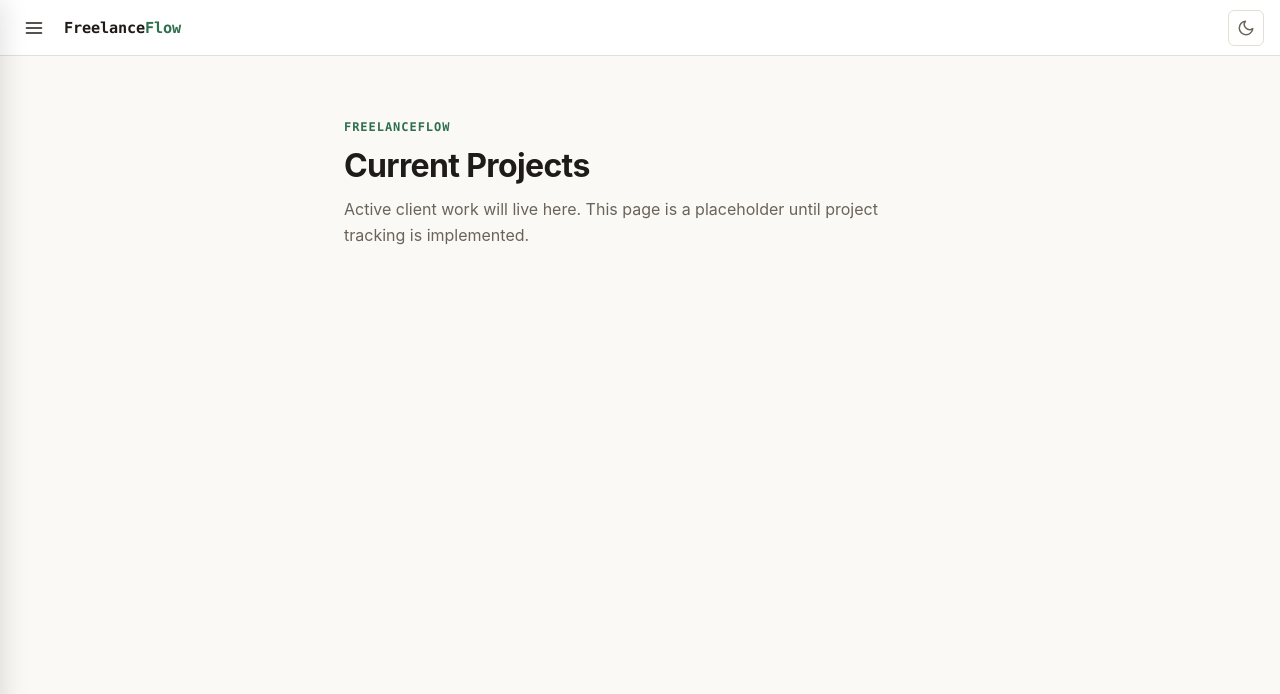
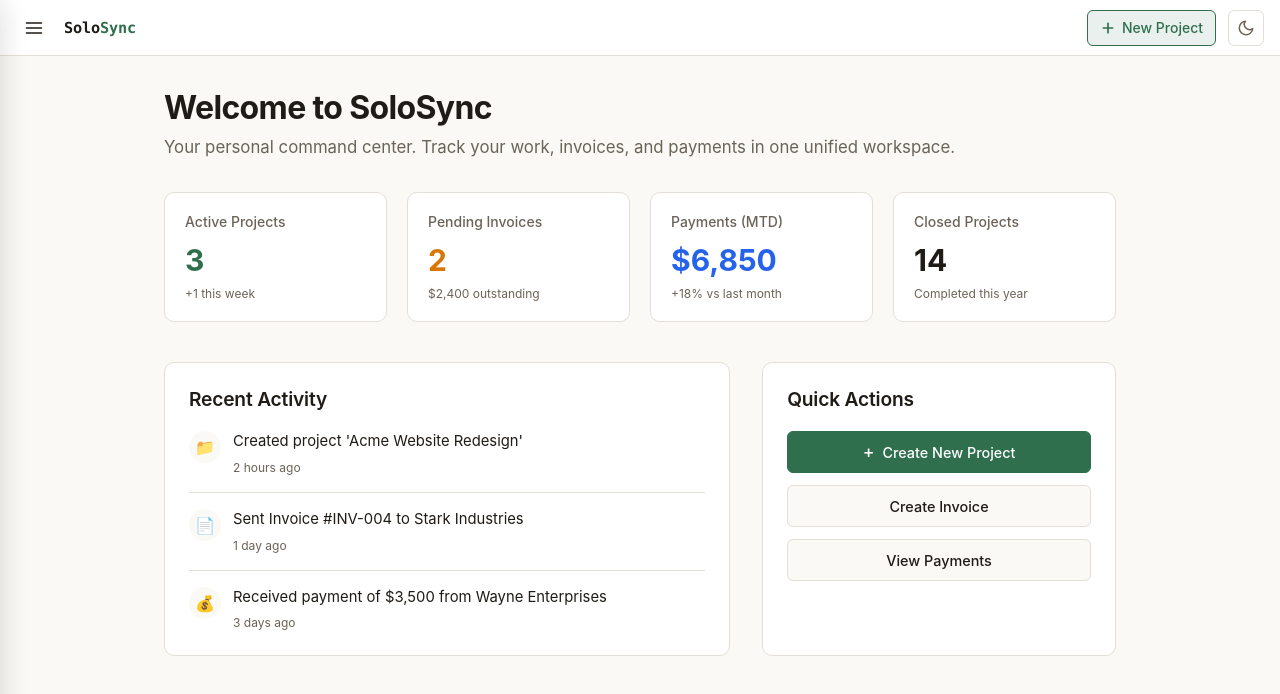
Before and after one commit to Rucha0901/SoloSync, a React (Vite) app in the folder frontend/: page / in a window 1280 px wide. Before the commit this address led to /current-projects. Shown: the top 694 px of the page. Built offline with nearby package versions, Linux system fonts and the light colour scheme.

Commit message:
Rebrand project to SoloSync, add Home dashboard, and add New Project button

```diff
--- a/frontend/index.html
+++ b/frontend/index.html
@@ -4,7 +4,7 @@
     <meta charset="UTF-8" />
     <meta name="viewport" content="width=device-width, initial-scale=1.0" />
     <meta name="color-scheme" content="light dark" />
-    <title>FreelanceFlow</title>
+    <title>SoloSync</title>
   </head>
   <body>
     <div id="root"></div>
--- a/frontend/src/App.jsx
+++ b/frontend/src/App.jsx
@@ -1,7 +1,8 @@
 import { useState } from "react";
-import { Navigate, Route, Routes } from "react-router-dom";
+import { Route, Routes } from "react-router-dom";
 import Navbar from "./components/Navbar/Navbar";
 import Sidebar from "./components/Sidebar/Sidebar";
+import Home from "./pages/Home";
 import CurrentProjects from "./pages/CurrentProjects";
 import ClosedProjects from "./pages/ClosedProjects";
 import Payments from "./pages/Payments";
@@ -18,7 +19,7 @@ export default function App() {
 
       <main className="app__content">
         <Routes>
-          <Route path="/" element={<Navigate to="/current-projects" replace />} />
+          <Route path="/" element={<Home />} />
           <Route path="/current-projects" element={<CurrentProjects />} />
           <Route path="/closed-projects" element={<ClosedProjects />} />
           <Route path="/payments" element={<Payments />} />
--- a/frontend/src/components/Navbar/Navbar.css
+++ b/frontend/src/components/Navbar/Navbar.css
@@ -49,3 +49,48 @@
 .navbar__spacer {
   flex: 1;
 }
+
+.navbar__new-project-button {
+  display: inline-flex;
+  align-items: center;
+  justify-content: center;
+  gap: 6px;
+  height: 36px;
+  padding: 0 12px;
+  border-radius: var(--radius-sm);
+  border: 1px solid var(--accent);
+  background-color: var(--accent-soft);
+  color: var(--accent);
+  font-weight: 500;
+  font-size: 0.875rem;
+  transition: background-color var(--transition-fast), border-color var(--transition-fast), transform var(--transition-fast);
+}
+
+.navbar__new-project-button:hover {
+  background-color: var(--accent);
+  color: var(--bg-secondary);
+  border-color: var(--accent-hover);
+}
+
+.navbar__new-project-button:active {
+  transform: scale(0.98);
+}
+
+.navbar__new-project-button:focus-visible {
+  outline: 2px solid var(--accent);
+  outline-offset: 2px;
+}
+
+.navbar__new-project-button-icon {
+  flex-shrink: 0;
+}
+
+@media (max-width: 576px) {
+  .navbar__new-project-button-text {
+    display: none;
+  }
+  .navbar__new-project-button {
+    width: 36px;
+    padding: 0;
+  }
+}
--- a/frontend/src/components/Navbar/Navbar.jsx
+++ b/frontend/src/components/Navbar/Navbar.jsx
@@ -27,10 +27,33 @@ export default function Navbar({ onMenuClick }) {
       </button>
 
       <span className="navbar__brand">
-        Freelance<span className="navbar__brand-accent">Flow</span>
+        Solo<span className="navbar__brand-accent">Sync</span>
       </span>
 
       <div className="navbar__spacer" />
+
+      <button
+        type="button"
+        className="navbar__new-project-button"
+        onClick={() => alert("New project creation will be implemented in the next phase.")}
+        aria-label="Create new project"
+      >
+        <svg
+          width="16"
+          height="16"
+          viewBox="0 0 24 24"
+          fill="none"
+          stroke="currentColor"
+          strokeWidth="2.5"
+          strokeLinecap="round"
+          strokeLinejoin="round"
+          className="navbar__new-project-button-icon"
+        >
+          <line x1="12" y1="5" x2="12" y2="19" />
+          <line x1="5" y1="12" x2="19" y2="12" />
+        </svg>
+        <span className="navbar__new-project-button-text">New Project</span>
+      </button>
 
       <ThemeToggle />
     </header>
--- a/frontend/src/components/PlaceholderPage/PlaceholderPage.jsx
+++ b/frontend/src/components/PlaceholderPage/PlaceholderPage.jsx
@@ -3,7 +3,7 @@ import "./PlaceholderPage.css";
 export default function PlaceholderPage({ title, description }) {
   return (
     <section className="placeholder-page">
-      <span className="placeholder-page__eyebrow">FreelanceFlow</span>
+      <span className="placeholder-page__eyebrow">SoloSync</span>
       <h1 className="placeholder-page__title">{title}</h1>
       <p className="placeholder-page__description">{description}</p>
     </section>
--- a/frontend/src/components/Sidebar/Sidebar.jsx
+++ b/frontend/src/components/Sidebar/Sidebar.jsx
@@ -3,6 +3,7 @@ import { NavLink } from "react-router-dom";
 import "./Sidebar.css";
 
 const NAV_ITEMS = [
+  { label: "Home", path: "/" },
   { label: "Current Projects", path: "/current-projects" },
   { label: "Closed Projects", path: "/closed-projects" },
   { label: "Payments", path: "/payments" },
@@ -70,6 +71,7 @@ export default function Sidebar({ isOpen, onClose }) {
               <NavLink
                 to={item.path}
                 onClick={onClose}
+                end={item.path === "/"}
                 className={({ isActive }) =>
                   `sidebar__link ${isActive ? "sidebar__link--active" : ""}`
                 }
--- a/frontend/src/context/ThemeContext.jsx
+++ b/frontend/src/context/ThemeContext.jsx
@@ -1,6 +1,6 @@
 import { createContext, useContext, useEffect, useState } from "react";
 
-const STORAGE_KEY = "freelanceflow-theme";
+const STORAGE_KEY = "solosync-theme";
 const ThemeContext = createContext(undefined);
 
 function getInitialTheme() {
--- /dev/null
+++ b/frontend/src/pages/Home.css
@@ -0,0 +1,216 @@
+.home-dashboard {
+  max-width: 1000px;
+  margin: 0 auto;
+  padding: 32px 24px;
+  animation: fadeIn 0.4s ease-out;
+}
+
+@keyframes fadeIn {
+  from {
+    opacity: 0;
+    transform: translateY(10px);
+  }
+  to {
+    opacity: 1;
+    transform: translateY(0);
+  }
+}
+
+.home-dashboard__header {
+  margin-bottom: 32px;
+}
+
+.home-dashboard__title {
+  font-size: 2rem;
+  font-weight: 700;
+  color: var(--text-primary);
+  margin: 0 0 8px 0;
+  letter-spacing: -0.02em;
+}
+
+.home-dashboard__subtitle {
+  font-size: 1.05rem;
+  color: var(--text-secondary);
+  margin: 0;
+  line-height: 1.5;
+}
+
+.home-dashboard__stats {
+  display: grid;
+  grid-template-columns: repeat(auto-fit, minmax(220px, 1fr));
+  gap: 20px;
+  margin-bottom: 40px;
+}
+
+.home-dashboard__card {
+  background-color: var(--bg-secondary);
+  border: 1px solid var(--border-color);
+  border-radius: var(--radius-md);
+  padding: 20px;
+  display: flex;
+  flex-direction: column;
+  transition: border-color var(--transition-fast), transform var(--transition-fast), box-shadow var(--transition-fast);
+}
+
+.home-dashboard__card:hover {
+  border-color: var(--accent);
+  transform: translateY(-2px);
+  box-shadow: 0 4px 20px var(--shadow-color);
+}
+
+.home-dashboard__card-label {
+  font-size: 0.875rem;
+  font-weight: 500;
+  color: var(--text-secondary);
+  margin-bottom: 12px;
+}
+
+.home-dashboard__card-value-container {
+  margin-bottom: 8px;
+}
+
+.home-dashboard__card-value {
+  font-size: 1.875rem;
+  font-weight: 700;
+  color: var(--text-primary);
+}
+
+.home-dashboard__card-value--success {
+  color: var(--accent);
+}
+
+.home-dashboard__card-value--warning {
+  color: #d97706; /* Nice amber */
+}
+
+:root[data-theme="dark"] .home-dashboard__card-value--warning {
+  color: #fbbf24;
+}
+
+.home-dashboard__card-value--info {
+  color: #2563eb; /* Nice blue */
+}
+
+:root[data-theme="dark"] .home-dashboard__card-value--info {
+  color: #60a5fa;
+}
+
+.home-dashboard__card-change {
+  font-size: 0.75rem;
+  color: var(--text-secondary);
+}
+
+.home-dashboard__content {
+  display: grid;
+  grid-template-columns: 1.6fr 1fr;
+  gap: 32px;
+}
+
+@media (max-width: 768px) {
+  .home-dashboard__content {
+    grid-template-columns: 1fr;
+  }
+}
+
+.home-dashboard__section {
+  background-color: var(--bg-secondary);
+  border: 1px solid var(--border-color);
+  border-radius: var(--radius-md);
+  padding: 24px;
+}
+
+.home-dashboard__section-title {
+  font-size: 1.2rem;
+  font-weight: 600;
+  color: var(--text-primary);
+  margin: 0 0 20px 0;
+  letter-spacing: -0.01em;
+}
+
+.home-dashboard__activity-list {
+  display: flex;
+  flex-direction: column;
+  gap: 16px;
+}
+
+.home-dashboard__activity-item {
+  display: flex;
+  gap: 12px;
+  align-items: flex-start;
+  padding-bottom: 16px;
+  border-bottom: 1px solid var(--border-color);
+}
+
+.home-dashboard__activity-item:last-child {
+  padding-bottom: 0;
+  border-bottom: none;
+}
+
+.home-dashboard__activity-icon {
+  display: flex;
+  align-items: center;
+  justify-content: center;
+  width: 32px;
+  height: 32px;
+  border-radius: 50%;
+  background-color: var(--bg-primary);
+  font-size: 1rem;
+}
+
+.home-dashboard__activity-details {
+  flex: 1;
+}
+
+.home-dashboard__activity-message {
+  margin: 0 0 4px 0;
+  font-size: 0.925rem;
+  color: var(--text-primary);
+  line-height: 1.4;
+}
+
+.home-dashboard__activity-time {
+  font-size: 0.75rem;
+  color: var(--text-secondary);
+}
+
+.home-dashboard__shortcuts-grid {
+  display: flex;
+  flex-direction: column;
+  gap: 12px;
+}
+
+.home-dashboard__shortcut-btn {
+  display: inline-flex;
+  align-items: center;
+  justify-content: center;
+  gap: 8px;
+  height: 42px;
+  border-radius: var(--radius-sm);
+  border: 1px solid var(--border-color);
+  background-color: var(--bg-primary);
+  color: var(--text-primary);
+  font-weight: 500;
+  font-size: 0.9rem;
+  transition: all var(--transition-fast);
+}
+
+.home-dashboard__shortcut-btn:hover {
+  background-color: var(--bg-hover);
+  border-color: var(--text-secondary);
+}
+
+.home-dashboard__shortcut-btn--primary {
+  background-color: var(--accent);
+  color: var(--bg-secondary);
+  border-color: var(--accent);
+}
+
+.home-dashboard__shortcut-btn--primary:hover {
+  background-color: var(--accent-hover);
+  border-color: var(--accent-hover);
+}
+
+.home-dashboard__shortcut-icon {
+  font-size: 1.1rem;
+  line-height: 1;
+}
--- /dev/null
+++ b/frontend/src/pages/Home.jsx
@@ -0,0 +1,82 @@
+import { Link } from "react-router-dom";
+import "./Home.css";
+
+export default function Home() {
+  const stats = [
+    { label: "Active Projects", value: "3", change: "+1 this week", path: "/current-projects", type: "success" },
+    { label: "Pending Invoices", value: "2", change: "$2,400 outstanding", path: "/invoices", type: "warning" },
+    { label: "Payments (MTD)", value: "$6,850", change: "+18% vs last month", path: "/payments", type: "info" },
+    { label: "Closed Projects", value: "14", change: "Completed this year", path: "/closed-projects", type: "neutral" },
+  ];
+
+  const activities = [
+    { id: 1, type: "project", message: "Created project 'Acme Website Redesign'", time: "2 hours ago" },
+    { id: 2, type: "invoice", message: "Sent Invoice #INV-004 to Stark Industries", time: "1 day ago" },
+    { id: 3, type: "payment", message: "Received payment of $3,500 from Wayne Enterprises", time: "3 days ago" },
+  ];
+
+  return (
+    <div className="home-dashboard">
+      <header className="home-dashboard__header">
+        <h1 className="home-dashboard__title">Welcome to SoloSync</h1>
+        <p className="home-dashboard__subtitle">
+          Your personal command center. Track your work, invoices, and payments in one unified workspace.
+        </p>
+      </header>
+
+      <div className="home-dashboard__stats">
+        {stats.map((stat, i) => (
+          <Link to={stat.path} key={i} className="home-dashboard__card">
+            <span className="home-dashboard__card-label">{stat.label}</span>
+            <div className="home-dashboard__card-value-container">
+              <span className={`home-dashboard__card-value home-dashboard__card-value--${stat.type}`}>
+                {stat.value}
+              </span>
+            </div>
+            <span className="home-dashboard__card-change">{stat.change}</span>
+          </Link>
+        ))}
+      </div>
+
+      <div className="home-dashboard__content">
+        <div className="home-dashboard__section">
+          <h2 className="home-dashboard__section-title">Recent Activity</h2>
+          <div className="home-dashboard__activity-list">
+            {activities.map((act) => (
+              <div key={act.id} className="home-dashboard__activity-item">
+                <div className={`home-dashboard__activity-icon home-dashboard__activity-icon--${act.type}`}>
+                  {act.type === "project" && "📁"}
+                  {act.type === "invoice" && "📄"}
+                  {act.type === "payment" && "💰"}
+                </div>
+                <div className="home-dashboard__activity-details">
+                  <p className="home-dashboard__activity-message">{act.message}</p>
+                  <span className="home-dashboard__activity-time">{act.time}</span>
+                </div>
+              </div>
+            ))}
+          </div>
+        </div>
+
+        <div className="home-dashboard__section home-dashboard__section--shortcuts">
+          <h2 className="home-dashboard__section-title">Quick Actions</h2>
+          <div className="home-dashboard__shortcuts-grid">
+            <button
+              onClick={() => alert("New project creation will be implemented in the next phase.")}
+              className="home-dashboard__shortcut-btn home-dashboard__shortcut-btn--primary"
+            >
+              <span className="home-dashboard__shortcut-icon">+</span>
+              Create New Project
+            </button>
+            <Link to="/invoices" className="home-dashboard__shortcut-btn">
+              Create Invoice
+            </Link>
+            <Link to="/payments" className="home-dashboard__shortcut-btn">
+              View Payments
+            </Link>
+          </div>
+        </div>
+      </div>
+    </div>
+  );
+}
```
Also changed, not shown: 1 other file (tests, documents, lock files or other folders).
